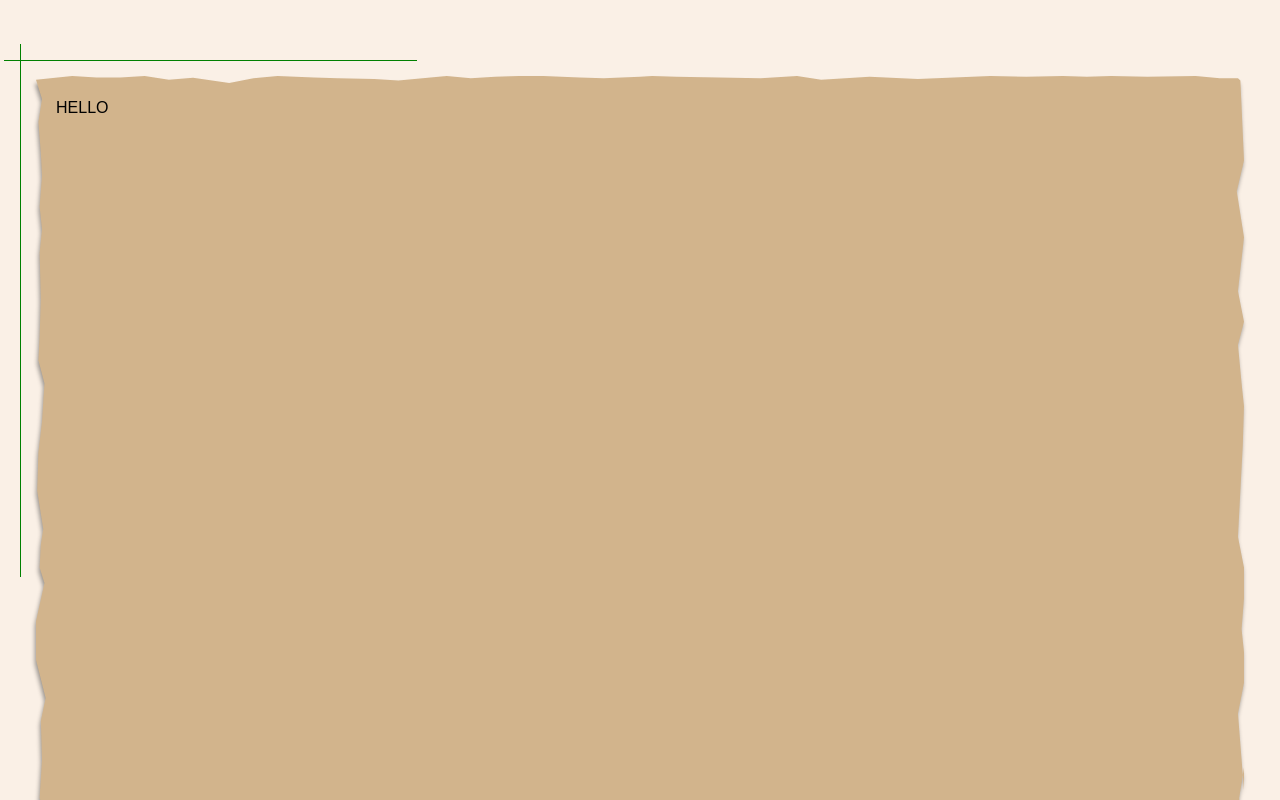
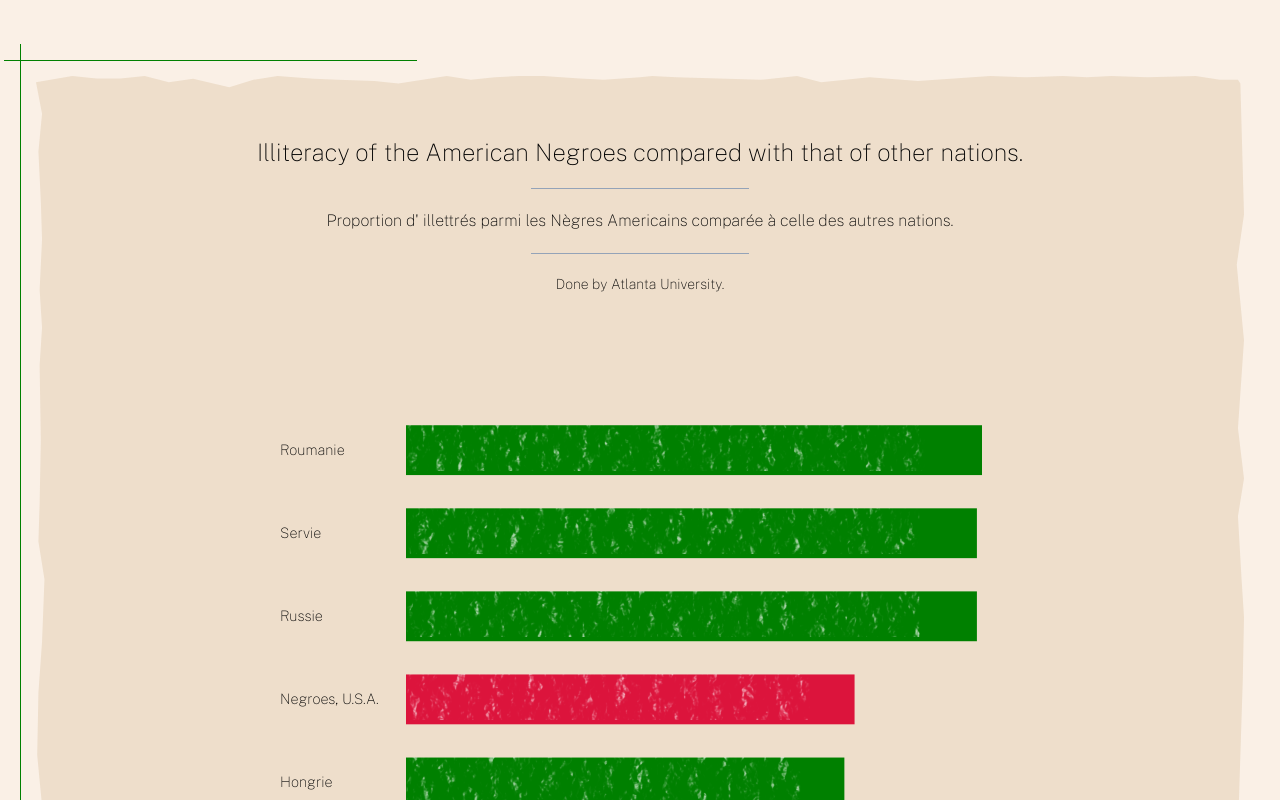
Before and after one commit to saelsa/dubois-project, a SvelteKit app: page / in a window 1280 px wide. Shown: the part 740-1540 px from the top of the page. Built offline with nearby package versions, Linux system fonts and the light colour scheme; a web font is replaced by a local one.

Commit message:
Add Challenge 7

```diff
--- a/package.json
+++ b/package.json
@@ -27,5 +27,8 @@
 		"vite": "^5.0.3",
 		"vitest": "^1.2.0"
 	},
-	"type": "module"
+	"type": "module",
+	"dependencies": {
+		"d3": "^7.9.0"
+	}
 }
--- a/src/app.css
+++ b/src/app.css
@@ -8,9 +8,16 @@ html {
 
 * {
     font-family: "Public Sans", sans-serif;
+    font-weight: 300;
 }
 
-h1, h2, h3, .mulish {
+h1, h2, .mulish {
     font-family: 'Electrolize', sans-serif;
     text-transform: uppercase;
 }
+
+:global(.chart) {
+    width: 100%;
+    min-width: 600px;
+    max-width: 1200px;
+  }
--- /dev/null
+++ b/src/components/BarChart.svelte
@@ -0,0 +1,91 @@
+<script>
+	import { scaleBand, scaleLinear } from 'd3-scale';
+
+	export let data;
+	export let width;
+	export let height;
+
+	const margin = { top: 20, right: 20, bottom: 20, left: 140 };
+	const innerHeight = height - margin.top - margin.bottom;
+	const innerWidth = width - margin.left - margin.right;
+
+	$: xDomain = data.map((d) => d.name);
+	$: yDomain = data.map((d) => d.value);
+
+	$: yScale = scaleBand().domain(xDomain).range([0, innerHeight]).padding(0.4);
+	$: xScale = scaleLinear()
+		.domain([0, Math.max.apply(null, yDomain)])
+		.range([0, innerWidth]);
+</script>
+
+<svg viewBox={`0 0 ${width} ${height}`}>
+	<defs>
+		<filter
+			id="nnnoise-filter"
+			x="0"
+			y="0%"
+			width="90%"
+			height="90%"
+			filterUnits="objectBoundingBox"
+			primitiveUnits="userSpaceOnUse"
+			color-interpolation-filters="linearRGB"
+		>
+			<feTurbulence
+				type="fractalNoise"
+				baseFrequency="0.05"
+				numOctaves="4"
+				seed="15"
+				stitchTiles="stitch"
+				x="0%"
+				y="0%"
+				width="100%"
+				height="100%"
+				result="turbulence"
+			></feTurbulence>
+			<feSpecularLighting
+				surfaceScale="5"
+				specularConstant="0.7"
+				specularExponent="20"
+				lighting-color="#ffffff"
+				x="0%"
+				y="0%"
+				width="100%"
+				height="100%"
+				in="turbulence"
+				result="specularLighting"
+			>
+				<feDistantLight azimuth="3" elevation="8"></feDistantLight>
+			</feSpecularLighting>
+		</filter>
+	</defs>
+
+	<g transform={`translate(${margin.left},${margin.top})`}>
+		{#each data as d}
+			<g class="mb-10">
+				<text
+					class="font-thin"
+					x={-margin.left}
+					dy=".32em"
+					y={yScale(d.name) + yScale.bandwidth() / 2}
+				>
+					{d.name}
+				</text>
+				<rect
+					x="0"
+					y={yScale(d.name)}
+					width={xScale(d.value)}
+					height={yScale.bandwidth()}
+					fill={d.color}
+				/>
+				<rect
+					x="0"
+					y={yScale(d.name)}
+					width={xScale(d.value)}
+					height={yScale.bandwidth()}
+					fill="#ffffff"
+					filter="url(#nnnoise-filter)"
+				/>
+			</g>
+		{/each}
+	</g>
+</svg>
--- a/src/components/Plate.svelte
+++ b/src/components/Plate.svelte
@@ -8,16 +8,12 @@
 </div>
 
 <style>
-	.contentMain {
-		filter: drop-shadow(-1px 4px 2px rgba(0, 0, 0, 0.4));
-	}
-
 	.contentBox {
 		height: auto;
 		overflow: hidden;
 		width: 100%;
 		padding: 20px;
-		background: #d2b48c;
+		background: rgb(210,180,140, 30%);
 		clip-path: polygon(
 			0% 0.5%,
 			3% 0,
--- a/src/pages/Green.svelte
+++ b/src/pages/Green.svelte
@@ -1,5 +1,5 @@
 <script>
-	import Plate from '../components/Plate.svelte';
+	import Seven from '../pages/Seven.svelte';
 	import Section from '../components/Section.svelte';
 </script>
 
@@ -8,6 +8,6 @@
 		<div class="absolute top-0 left-0 w-1/3 h-[1px] bg-[#008000] -translate-x-4"></div>
 		<div class="absolute top-0 left-0 h-2/3 w-[1px] bg-[#008000] -translate-y-4"></div>
 
-		<div class="grid grid-cols-1 gap-4 w-full"><Plate><h2>Hello</h2></Plate></div>
+		<div class="grid grid-cols-1 gap-4 w-full"><Seven /></div>
 	</div>
 </Section>
--- /dev/null
+++ b/src/pages/Seven.svelte
@@ -0,0 +1,53 @@
+<script>
+	import { onMount } from 'svelte';
+
+	import Plate from '../components/Plate.svelte';
+	import * as d3 from 'd3';
+	import BarChart from '../components/BarChart.svelte';
+
+	let width = 800;
+	let height = 1000;
+
+	let parsedData;
+	onMount(async () => {
+		const text = await d3.text('http://localhost:5173/challenge_07_data.csv');
+		parsedData = d3.csvParseRows(text, (d, i) => {
+			return {
+				name: d[0],
+				value: +d[1]
+			};
+		});
+	});
+
+	$: data =
+		parsedData &&
+		parsedData.map((d) => ({
+			...d,
+			color: d.name === 'Negroes, U.S.A.' ? 'rgb(220, 20, 60)' : 'rgb(0, 128, 0)'
+		}));
+</script>
+
+<Plate>
+	<div class="plate flex flex-col">
+		<div class="flex flex-col gap-5 text-center items-center p-10">
+			<h3 class="text-2xl font-thin">
+				Illiteracy of the American Negroes compared with that of other nations.
+			</h3>
+			<div class="w-1/5 h-[1px] bg-slate-400"></div>
+			<p class="text-base font-thin">
+				Proportion d' illettrés parmi les Nègres Americains comparée à celle des autres nations.
+			</p>
+			<div class="w-1/5 h-[1px] bg-slate-400"></div>
+			<p class="text-sm font-thin">Done by Atlanta University.</p>
+		</div>
+		{#if data}
+			<div class="w-full h-full overflow-x-auto">
+				<div
+					class="flex justify-center overflow-x-auto m-auto min-w-[500px] max-w-[800px] sm:p-5 md:p-10"
+				>
+					<BarChart {data} {width} {height} />
+				</div>
+			</div>
+		{/if}
+	</div>
+</Plate>
```
Also changed, not shown: static/challenge_07_data.csv (added), 1 other file (tests, documents, lock files or other folders).
